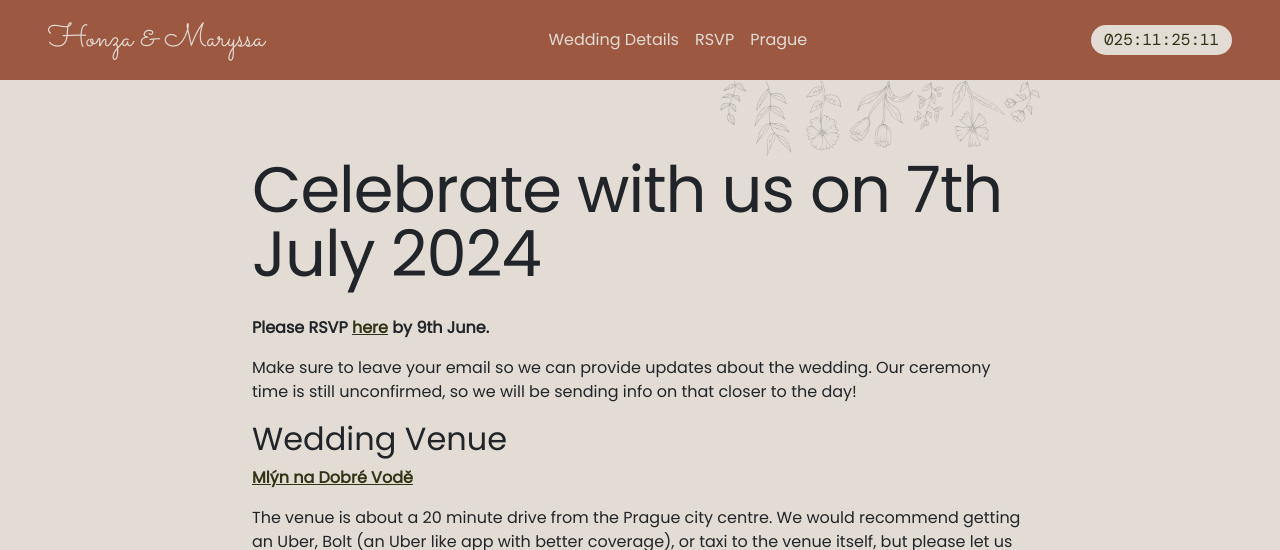
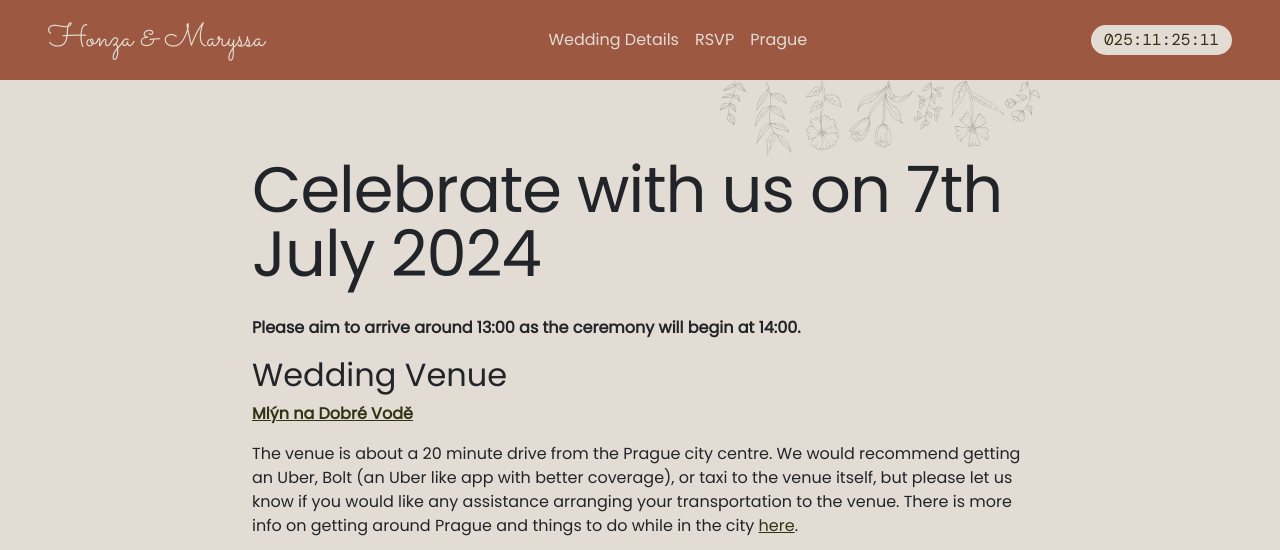
Before and after one commit to Honza-m/wedding, a Jekyll site: the page built from en/intro.md, in a window 1280 px wide, cut to the strip 0-550 px from the top of the page. Built offline with Jekyll 4.4.1, drawn with Linux system fonts in a browser that asks for light colours.

Commit message:
Add ceremony time

```diff
--- a/en/intro.md
+++ b/en/intro.md
@@ -6,10 +6,8 @@
 nav_index: 1
 ---
 # Celebrate with us on 7th July 2024
-**Please RSVP [here](/en/rsvp) by 9th June.**
 
-Make sure to leave your email so we can provide updates about the wedding. Our ceremony time is still unconfirmed, so we will be sending info on that closer to the day!
-
+**Please aim to arrive around 13:00 as the ceremony will begin at 14:00.**
 
 ## Wedding Venue
 **[Mlýn na Dobré Vodě](http://www.mlynnadobrevode.cz/kontakt/)**
```
Also changed, not shown: compose.yml (added, +7 -0 lines), cs/intro.md (+1 -3 lines), 1 other file.
